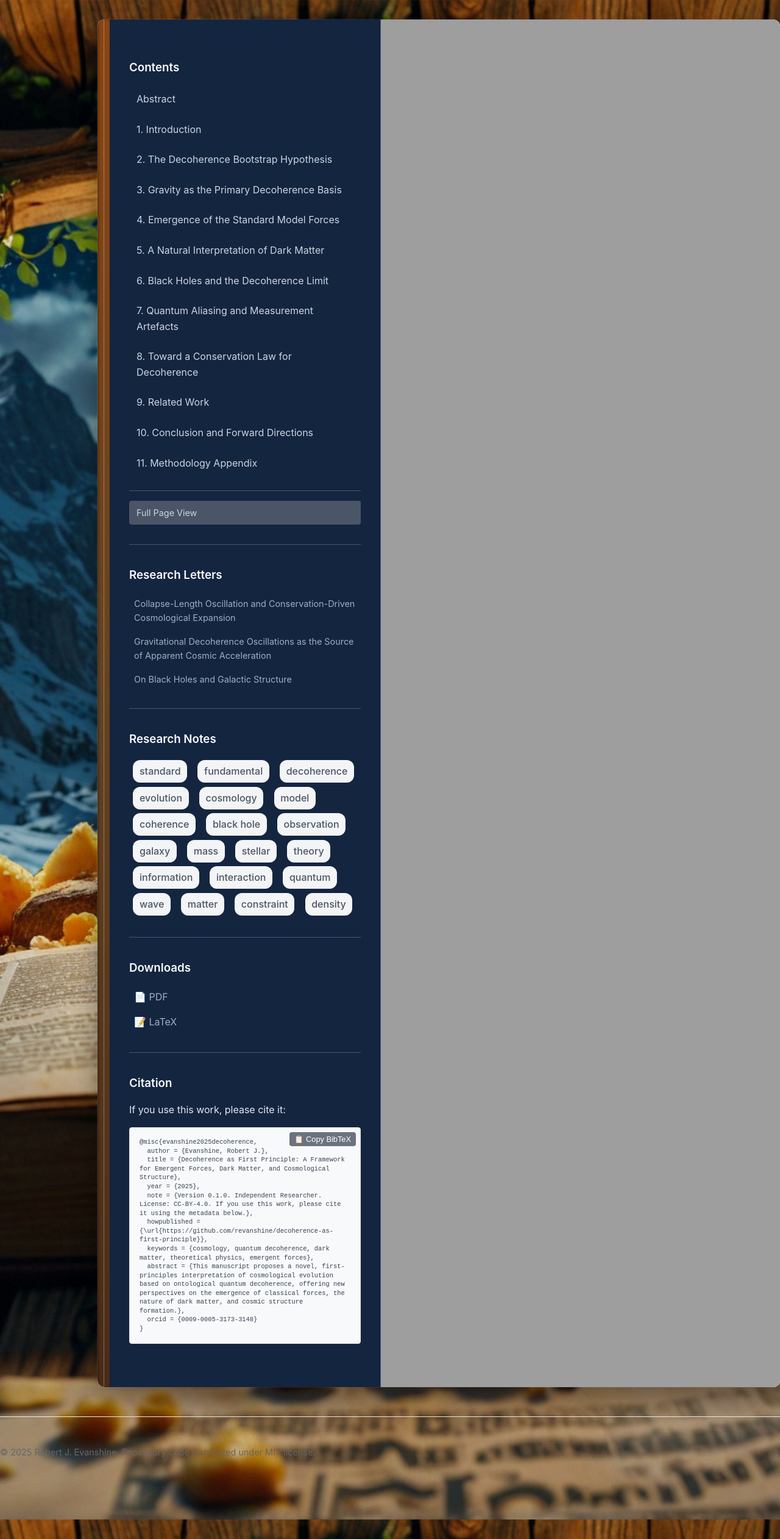
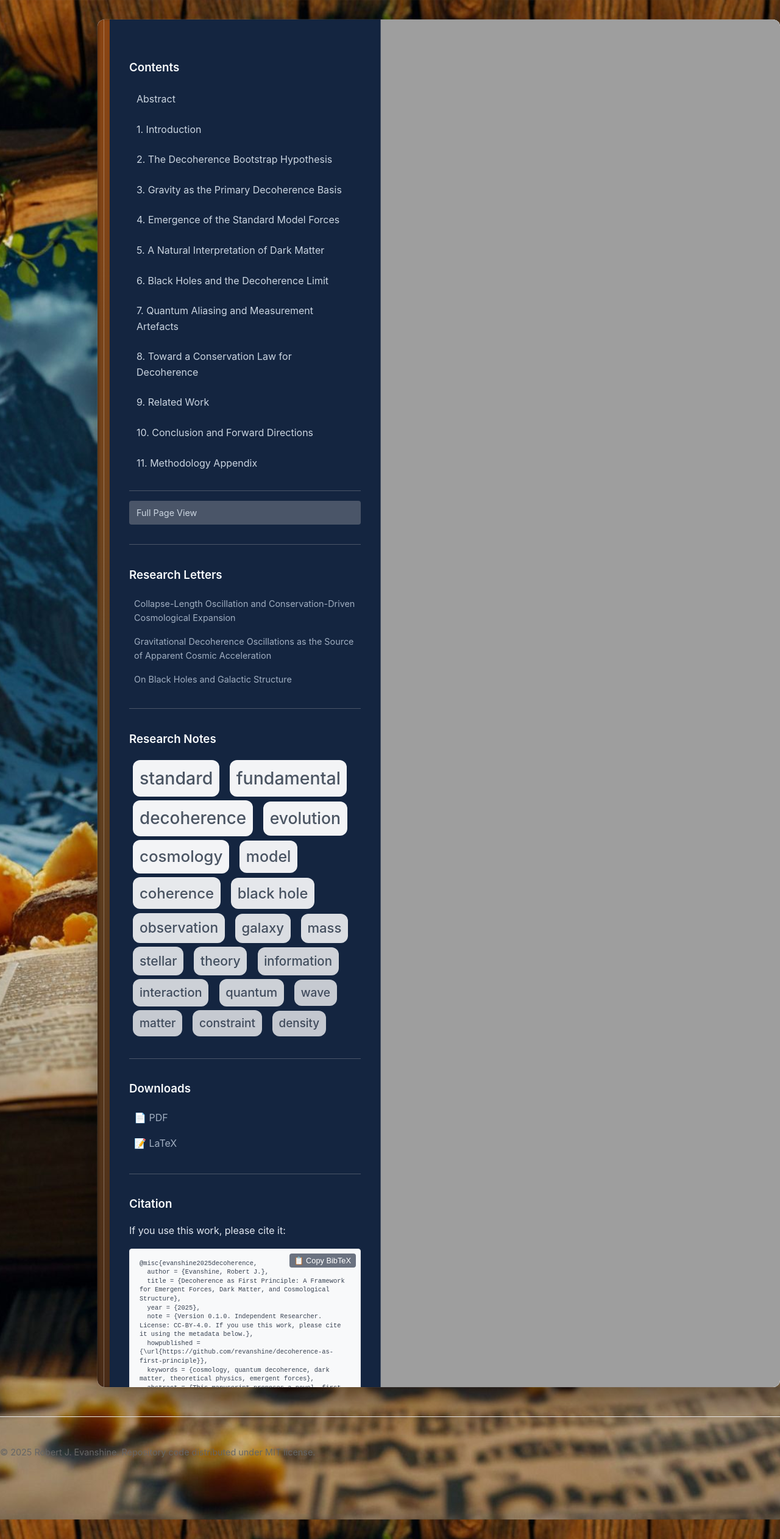
Before and after one commit to revanshine/decoherence-as-first-principle, a Jekyll site: the page built from index.md, in a window 1280 px wide. Shown: the whole page at 61% size. Built offline with Jekyll 4.4.1, drawn with Linux system fonts in a browser that asks for light colours.

Commit message:
Fix tag cloud dynamic sizing by removing CSS quotes
🔧 Tag Cloud Fix:
- Removed single quotes around CSS values in style attribute
- Dynamic font-size and opacity should now work properly
- Quotes were preventing Liquid template values from being applied

Still investigating close button and navigation issues.

```diff
--- a/_layouts/book.html
+++ b/_layouts/book.html
@@ -443,7 +443,7 @@ layout: default
           <div class="tag-cloud">
             {% if site.data['tag-cloud'] %}
             {% for tag_data in site.data['tag-cloud'].tagCloud limit:20 %}
-            <span class="tag" data-weight="{{ tag_data.weight }}" data-tag-name="{{ tag_data.tag }}" style="font-size: '{{ tag_data.weight | times: 0.2 | plus: 0.8 }}em'; opacity: '{{ tag_data.weight | times: 0.1 | plus: 0.6 }}';">{{ tag_data.tag }}</span>
+            <span class="tag" data-weight="{{ tag_data.weight }}" data-tag-name="{{ tag_data.tag }}" style="font-size: {{ tag_data.weight | times: 0.2 | plus: 0.8 }}em; opacity: {{ tag_data.weight | times: 0.1 | plus: 0.6 }};">{{ tag_data.tag }}</span>
             {% endfor %}
             {% else %}
             <p><em>Tag cloud will appear after build completes</em></p>
```
